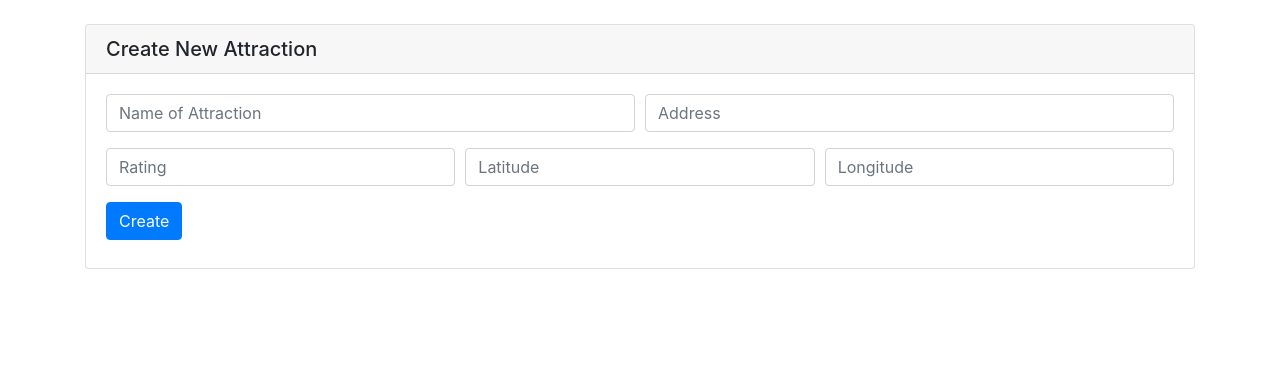
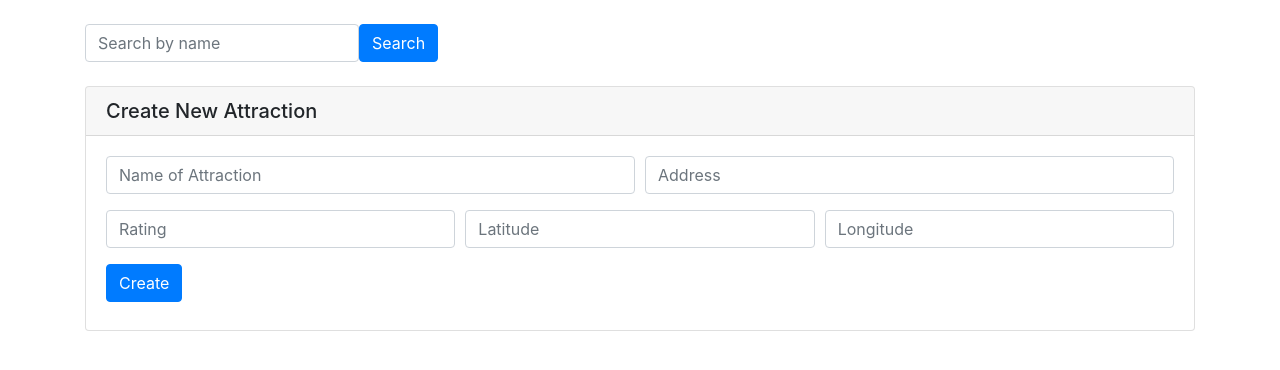
Before and after one commit to james9909/cs411-final-project, a Flask app: page /admin/attractions in a window 1280 px wide. Shown: the part 56-426 px from the top of the page. Run offline with Flask 2, Linux system fonts and the light colour scheme; data that the repository does not hold is empty; parts of the project's set-up code (start-up, migrations or seed data) failed here and were passed over; some libraries are stand-ins or nearby versions.

Commit message:
Add search form

```diff
--- a/app/templates/admin/attractions.html
+++ b/app/templates/admin/attractions.html
@@ -1,6 +1,13 @@
 {% extends "base.html" %}
 
 {% block content %}
+<br/>
+<form class="form" action="/admin/attractions" method="GET">
+  <div class="form-inline">
+    <input type="text" class="form-control" id="search_name" name="search_name" placeholder="Search by name">
+    <input type="submit" class="btn btn-primary" value="Search">
+  </div>
+</form>
 <br/>
   <div id="accordion">
     <div class="card">
--- a/app/views.py
+++ b/app/views.py
@@ -1,4 +1,4 @@
-from flask import Blueprint, render_template, session, redirect, url_for
+from flask import Blueprint, render_template, session, redirect, url_for, request
 
 from app.models import db
 
@@ -23,7 +23,13 @@ def logout():
 
 @blueprint.route("/admin/attractions")
 def admin_attractions():
-    result = db.session.execute("SELECT id, name, address, rating, latitude, longitude FROM attractions").fetchall()
+    search_name = request.args.get("search_name", "", type=str)
+    if search_name != "":
+        result = db.session.execute("SELECT id, name, address, rating, latitude, longitude FROM attractions WHERE name LIKE :name", {
+            "name": "%" + search_name + "%"
+        }).fetchall()
+    else:
+        result = db.session.execute("SELECT id, name, address, rating, latitude, longitude FROM attractions").fetchall()
     data = []
     for row in result:
         data.append({
```
